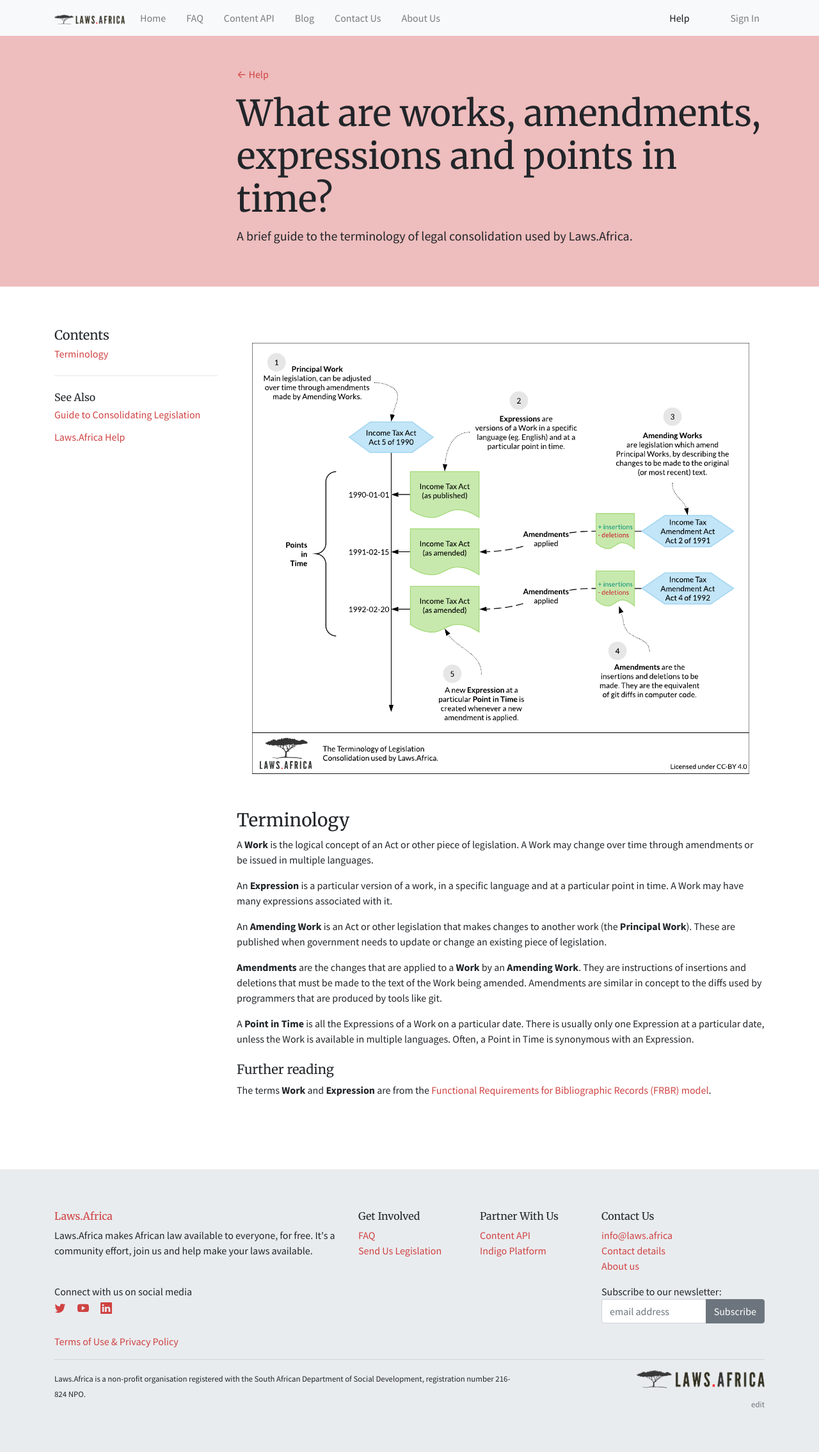
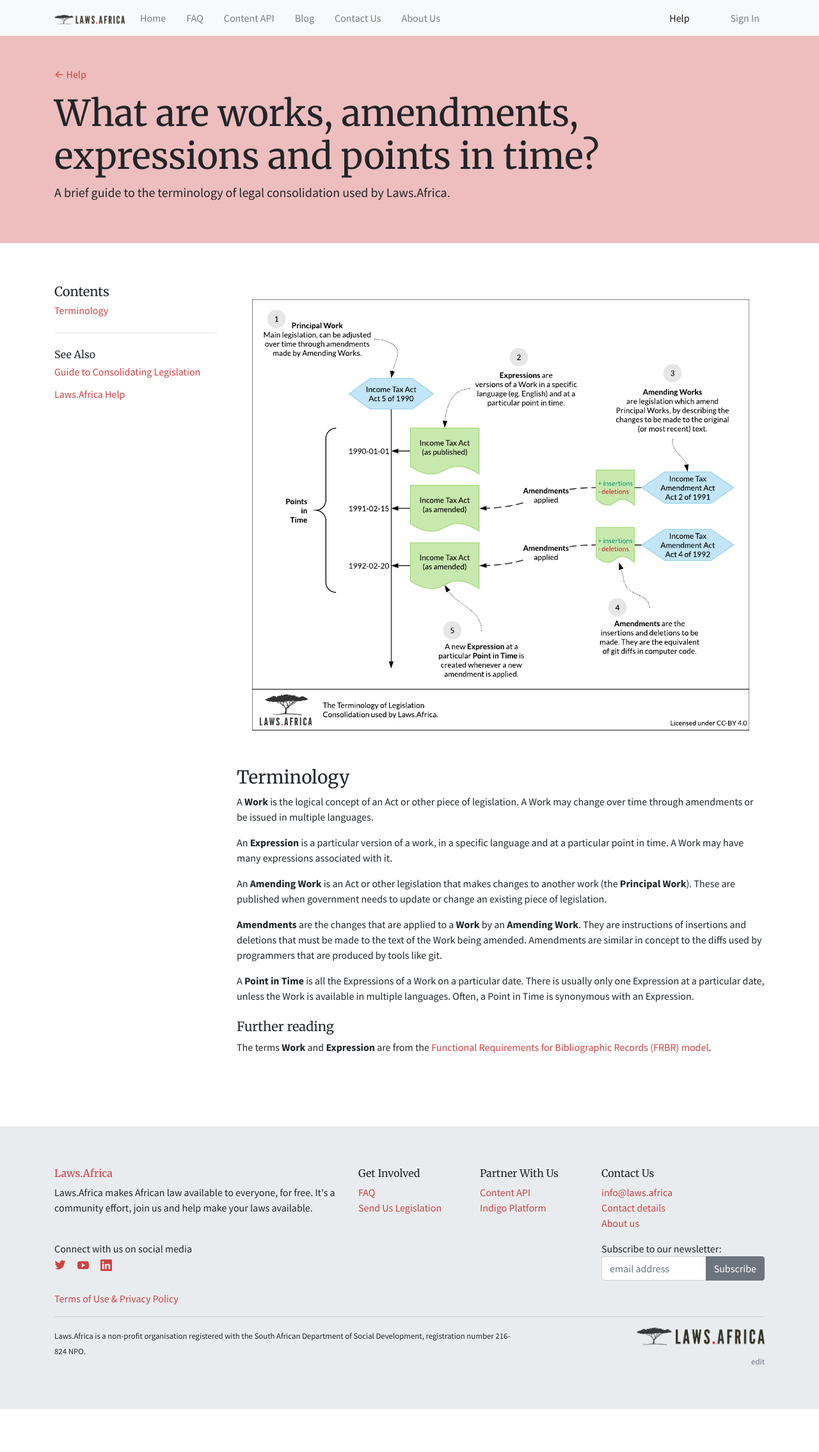
Before and after one commit to laws-africa/laws-africa.github.io, a Jekyll site: the page built from _help/terminology.md, in a window 1280 px wide. Shown: the whole page at 64% size. Built offline with Jekyll 4.4.1, drawn with Linux system fonts in a browser that asks for light colours; nearby versions of some CDN libraries; after the commit the page ends 2203 px from its top, so only the background shows below that.

Commit message:
No cols in header

```diff
--- a/_layouts/help-article.html
+++ b/_layouts/help-article.html
@@ -6,8 +6,6 @@
 
   <header class="mb-5 py-5 bg-lawsafrica-pale-red">
     <div class="container">
-      <div class="row">
-        <div class="col-lg-9 offset-lg-3">
       <div class="mb-3">
         <a href="/help/">← Help</a>
       </div>
@@ -16,8 +14,6 @@
       {% if page.lead %}
       <p class="lead mb-3">{{ page.lead }}</p>
       {% endif %}
-        </div>
-      </div>
     </div>
   </header>
 
```
Lines whose indentation alone changed are shown as unchanged.
